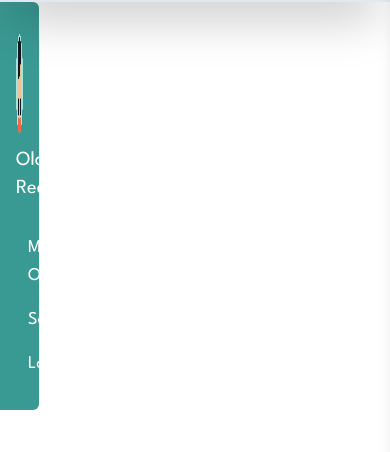
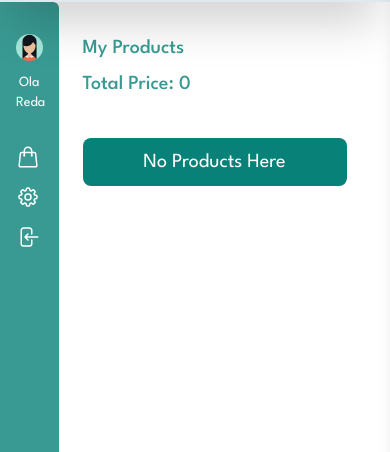
Before and after one commit to Ola-Reda/cara, a website: page profile.html in a window 390 px wide. Shown: the part 62-514 px from the top of the page. Drawn offline with Linux system fonts and the light colour scheme.

Commit message:
Add changes in profile page

```diff
--- a/profile.html
+++ b/profile.html
@@ -62,11 +62,11 @@
         <!--navbar-->
         <!--section-->
         <section>
-            <div class="container">
-                <div class="w-[10%] md:w-[20%] bg-dim-700 text-white py-8 px-4 rounded-r-md	">
+            <div class="container flex h-screen">
+                <div class="w-[15%] md:w-[20%] h-full bg-dim-700 text-white py-8 px-4 rounded-r-md	">
                     <div class="text-center mb-8">
-                        <img src="images/avatar-girl-thumbnail.png" class="w-[100px] h-[100px] m-auto mb-3">
-                        <h3 class="profile-name capitalize text-xl">ola reda</h3>
+                        <img src="images/avatar-girl-thumbnail.png" class="md:w-[100px] md:h-[100px] m-auto mb-3">
+                        <h3 class="profile-name capitalize text-sm md:text-xl">ola reda</h3>
                     </div>
                     <div>
                         <ul>
@@ -75,7 +75,7 @@
                                     <svg xmlns="http://www.w3.org/2000/svg" fill="none" viewBox="0 0 24 24" stroke-width="1.5" stroke="currentColor" class="size-6">
                                         <path stroke-linecap="round" stroke-linejoin="round" d="M15.75 10.5V6a3.75 3.75 0 1 0-7.5 0v4.5m11.356-1.993 1.263 12c.07.665-.45 1.243-1.119 1.243H4.25a1.125 1.125 0 0 1-1.12-1.243l1.264-12A1.125 1.125 0 0 1 5.513 7.5h12.974c.576 0 1.059.435 1.119 1.007ZM8.625 10.5a.375.375 0 1 1-.75 0 .375.375 0 0 1 .75 0Zm7.5 0a.375.375 0 1 1-.75 0 .375.375 0 0 1 .75 0Z" />
                                     </svg>
-                                    <span class="text-lg">my orders</span>
+                                    <span class="text-lg hidden md:block">my orders</span>
                                 </a>
                             </li>
                             <li>
@@ -84,21 +84,25 @@
                                         <path stroke-linecap="round" stroke-linejoin="round" d="M10.343 3.94c.09-.542.56-.94 1.11-.94h1.093c.55 0 1.02.398 1.11.94l.149.894c.07.424.384.764.78.93.398.164.855.142 1.205-.108l.737-.527a1.125 1.125 0 0 1 1.45.12l.773.774c.39.389.44 1.002.12 1.45l-.527.737c-.25.35-.272.806-.107 1.204.165.397.505.71.93.78l.893.15c.543.09.94.559.94 1.109v1.094c0 .55-.397 1.02-.94 1.11l-.894.149c-.424.07-.764.383-.929.78-.165.398-.143.854.107 1.204l.527.738c.32.447.269 1.06-.12 1.45l-.774.773a1.125 1.125 0 0 1-1.449.12l-.738-.527c-.35-.25-.806-.272-1.203-.107-.398.165-.71.505-.781.929l-.149.894c-.09.542-.56.94-1.11.94h-1.094c-.55 0-1.019-.398-1.11-.94l-.148-.894c-.071-.424-.384-.764-.781-.93-.398-.164-.854-.142-1.204.108l-.738.527c-.447.32-1.06.269-1.45-.12l-.773-.774a1.125 1.125 0 0 1-.12-1.45l.527-.737c.25-.35.272-.806.108-1.204-.165-.397-.506-.71-.93-.78l-.894-.15c-.542-.09-.94-.56-.94-1.109v-1.094c0-.55.398-1.02.94-1.11l.894-.149c.424-.07.765-.383.93-.78.165-.398.143-.854-.108-1.204l-.526-.738a1.125 1.125 0 0 1 .12-1.45l.773-.773a1.125 1.125 0 0 1 1.45-.12l.737.527c.35.25.807.272 1.204.107.397-.165.71-.505.78-.929l.15-.894Z" />
                                         <path stroke-linecap="round" stroke-linejoin="round" d="M15 12a3 3 0 1 1-6 0 3 3 0 0 1 6 0Z" />
                                     </svg>
-                                    <span class="text-lg">settings</span>
+                                    <span class="text-lg hidden md:block">settings</span>
                                 </a>
                             </li>
                             <li>
-                                <a href="#" class="flex itemas-center gap-3 capitalize">
+                                <a href="login.html" class="flex itemas-center gap-3 capitalize">
                                     <svg xmlns="http://www.w3.org/2000/svg" fill="none" viewBox="0 0 24 24" stroke-width="1.5" stroke="currentColor" class="size-6">
                                         <path stroke-linecap="round" stroke-linejoin="round" d="M15.75 9V5.25A2.25 2.25 0 0 0 13.5 3h-6a2.25 2.25 0 0 0-2.25 2.25v13.5A2.25 2.25 0 0 0 7.5 21h6a2.25 2.25 0 0 0 2.25-2.25V15M12 9l-3 3m0 0 3 3m-3-3h12.75" />
                                     </svg>
-                                    <span class="text-lg">logout</span>
+                                    <span class="text-lg hidden md:block">logout</span>
                                 </a>
                             </li>
                         </ul>
                     </div>
                 </div>
-                <div class="w-[80%]"></div>
+                <div class="w-[80%] pt-8 px-6">
+                    <h3 class="text-dim-700 capitalize font-medium text-xl mb-2">my products</h3>
+                    <h2 class="text-dim-700 capitalize text-xl font-medium">total price: 0</h2>
+                    <div class="capitalize text-white bg-dim-900 text-center p-2.5 rounded-lg text-xl mt-10">no products here</div>
+                </div>
             </div>
         </section>
         <!--section-->
@@ -122,7 +126,7 @@
                             <a href="register.html" class="link">sign up</a>
                         </li>
                         <li>
-                            <a href="#" class="link">privacy policy</a>
+                            <a href="product.html" class="link">profile</a>
                         </li>
                         <li>
                             <a href="#" class="link">terms & conditions</a>
@@ -155,7 +159,7 @@
                 <div>
                     <h4 class="font-semibold mb-2.5">install app</h4>
                     <p class="text-[#404442] mb-2">from app store or google play</p>
-                    <div class="flex flex-col md:flex-row">
+                    <div class="flex">
                         <img src="images/pay/app.jpg" alt='app' class="border border-dim-900 rounded-md mr-1 mb-4">
                         <img src="images/pay/play.jpg" alt="pay" class="border border-dim-900 rounded-md mb-4">
                     </div>
```
Also changed, not shown: css/output.css.
